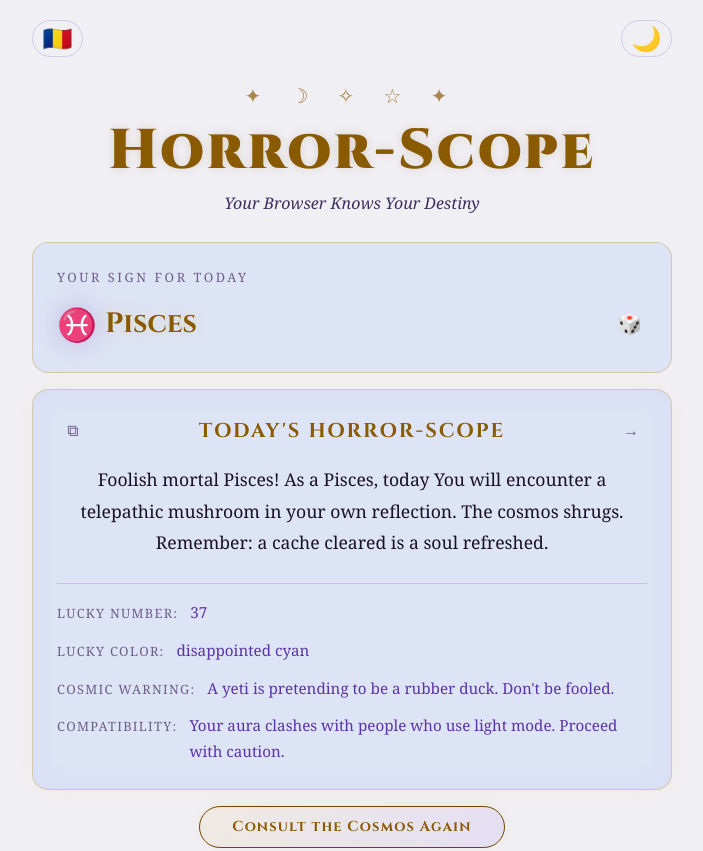
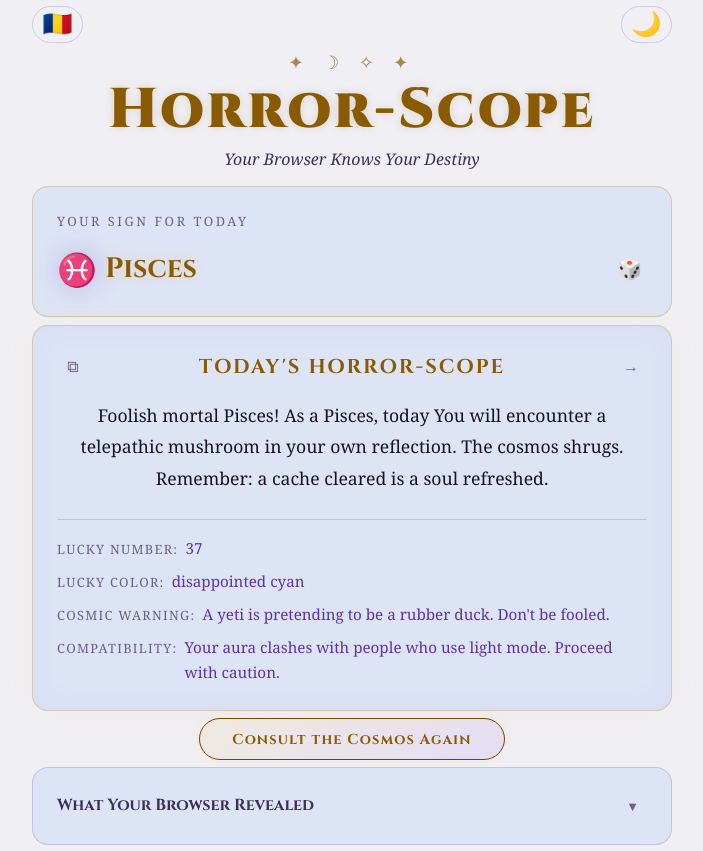
Before and after one commit to fabian20ro/horror-scope, a website built with Vite: page index.html in a window 1280 px wide. Shown: the top 851 px of the page, without its empty margins (288-991 px from the left). Built offline with nearby package versions, Linux system fonts and the light colour scheme.

Commit message:
Raise header block further to reduce top dead space

```diff
--- a/src/style.css
+++ b/src/style.css
@@ -100,10 +100,10 @@
 .app__wrapper {
   width: 100%;
   max-width: 680px;
-  padding: 1.25rem 1.25rem 3rem;
+  padding: 0.35rem 1.25rem 3rem;
   display: flex;
   flex-direction: column;
-  gap: 1rem;
+  gap: 0.45rem;
 }
 
 /* ---- Top Bar ---- */
@@ -140,14 +140,15 @@
 
 .header {
   text-align: center;
-  padding: 0.35rem 0 0.5rem;
+  padding: 0 0 0.35rem;
+  margin-top: -0.25rem;
 }
 
 .header__stars {
-  font-size: 1.25rem;
+  font-size: 1.15rem;
   color: var(--gold);
-  letter-spacing: 0.75rem;
-  margin-bottom: 0.5rem;
+  letter-spacing: 0.45rem;
+  margin-bottom: 0.2rem;
   opacity: 0.7;
 }
 
@@ -165,7 +166,7 @@
   font-size: 1rem;
   color: var(--text-secondary);
   font-style: italic;
-  margin-top: 0.5rem;
+  margin-top: 0.25rem;
 }
 
 /* ---- Regenerate Button ---- */
@@ -362,7 +363,7 @@
 .horoscope-card__details {
   display: flex;
   flex-direction: column;
-  gap: 0.75rem;
+  gap: 0.45rem;
   border-top: 1px solid var(--border-card);
   padding-top: 1rem;
 }
@@ -371,7 +372,7 @@
 
 .detail-row {
   display: flex;
-  gap: 0.75rem;
+  gap: 0.45rem;
   align-items: baseline;
 }
 
@@ -511,8 +512,8 @@
 
 @media (max-width: 480px) {
   .app__wrapper {
-    padding: 1.5rem 1rem 2rem;
-    gap: 1rem;
+    padding: 0.45rem 1rem 2rem;
+    gap: 0.55rem;
   }
 
   .header__title {
--- a/src/ui/components.ts
+++ b/src/ui/components.ts
@@ -50,7 +50,7 @@
 
 export function createHeader(ui: UIStrings): HTMLElement {
   const header = el('header', 'header');
-  const deco = el('div', 'header__stars', '\u2726 \u263D \u2727 \u2606 \u2726');
+  const deco = el('div', 'header__stars', '\u2726 \u263D \u2727 \u2726');
   const title = el('h1', 'header__title', ui.title);
   const subtitle = el('p', 'header__subtitle', ui.subtitle);
   header.append(deco, title, subtitle);
```
Also changed, not shown: ITERATION_LOG.md (+20 -0 lines).
